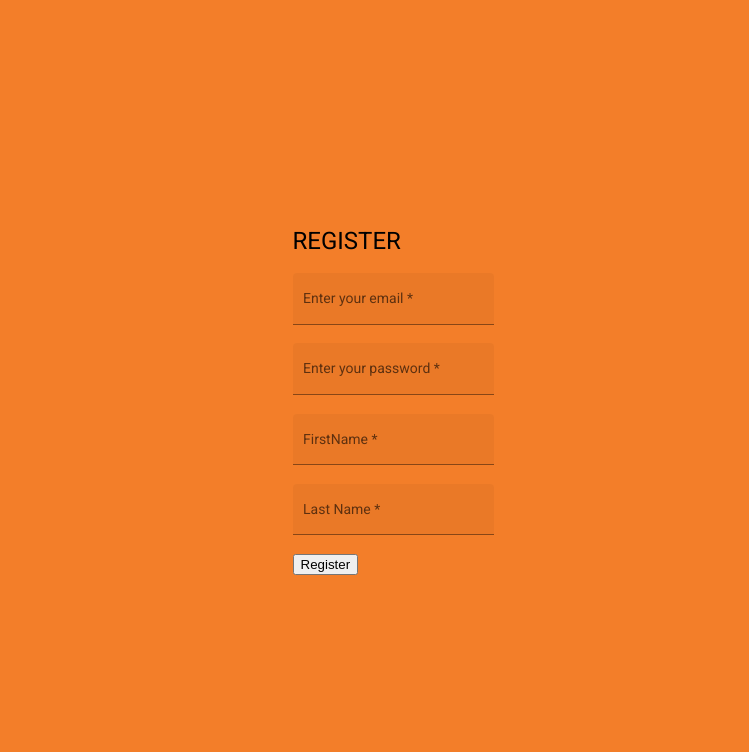
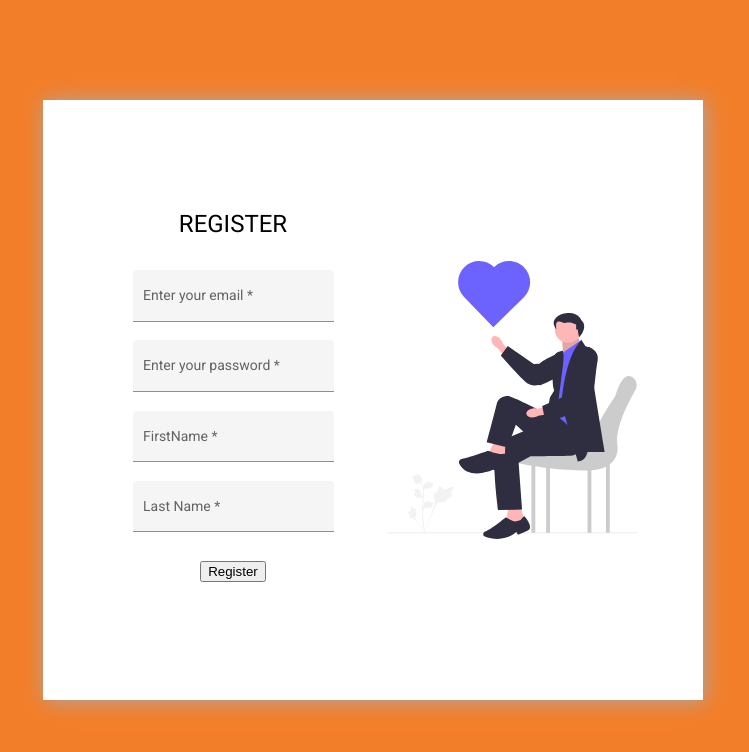
Before and after one commit to alexdarau/iTEC, an Angular app in the folder client/: page /register in a window 1280 px wide. Shown: the top 752 px of the page, without its empty margins (247-996 px from the left). Built offline with nearby package versions, Linux system fonts and the light colour scheme.

Commit message:
fixed register

```diff
--- a/client/angular.json
+++ b/client/angular.json
@@ -64,7 +64,8 @@
               "extractLicenses": false,
               "sourceMap": true,
               "namedChunks": true
-            }
+            },
+            "assets": [ "src/assets" ]
           },
           "defaultConfiguration": "production"
         },
--- a/client/src/app/page/login/login-page/login-page.component.scss
+++ b/client/src/app/page/login/login-page/login-page.component.scss
@@ -10,7 +10,7 @@
     .wrapper {
         width: 500px;
         height: 300px;
-        box-shadow: 2px 1px 39px 0px #aaaaaa;
+        box-shadow: 2px 1px 20px 0px #aaaaaa;
         padding: 50px;
         display: flex;
         justify-content: center;
--- a/client/src/app/page/register/register-page/register-page.component.html
+++ b/client/src/app/page/register/register-page/register-page.component.html
@@ -29,4 +29,8 @@
         </form>
         <button mat-raised-button color="primary" (click)="register()">Register</button>
     </div>
+
+    <div class="wrapper">
+            <img src="../../../../assets/undraw_appreciated_xcjn.svg" class="image">
+    </div>
 </div>
--- a/client/src/app/page/register/register-page/register-page.component.scss
+++ b/client/src/app/page/register/register-page/register-page.component.scss
@@ -1,17 +1,18 @@
 @import '../../../../style/colours';
 
-.login-page{
+.register-page{
     background-color: $surface-content;
     height: 100%;
     width: 100%;
     display: flex;
     justify-content: center;
     align-items: center;
+    box-shadow: 2px 1px 20px 0px #aaaaaa;
+    flex-direction: row;
+    padding: 50px;
     .wrapper {
-        width: 500px;
-        height: 300px;
-        box-shadow: 2px 1px 39px 0px #aaaaaa;
-        padding: 50px;
+        width: 300px;
+        height: 500px;
         display: flex;
         justify-content: center;
         align-items: center;
@@ -21,7 +22,11 @@
             margin-bottom: 30px;
         }
         button {
-            margin: 10px 0;
+            margin: 10px;
+        }
+
+        .image {
+            width: 250px;
         }
     }
 }
--- a/client/src/app/page/register/register-page/register-page.component.ts
+++ b/client/src/app/page/register/register-page/register-page.component.ts
@@ -3,6 +3,7 @@ import { FormControl, FormGroup } from '@angular/forms';
 import { Router } from '@angular/router';
 import { UserService } from 'src/app/user/user.service';
 import { RegisterService } from '../register.service';
+
 
 @Component({
   selector: 'app-register-page',
```
Also changed, not shown: client/src/assets/undraw_appreciated_xcjn.svg (added).
